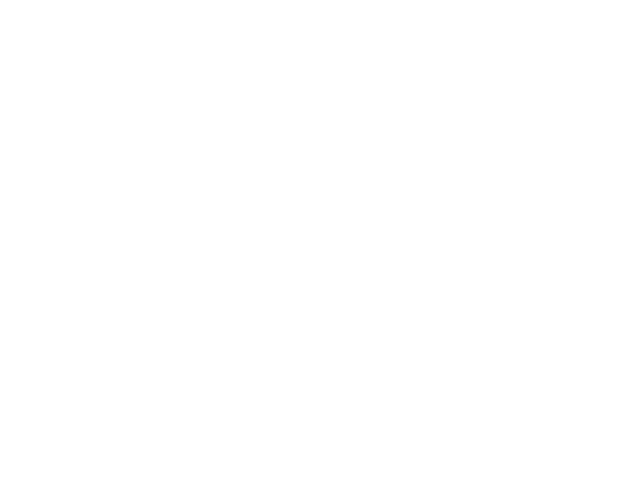
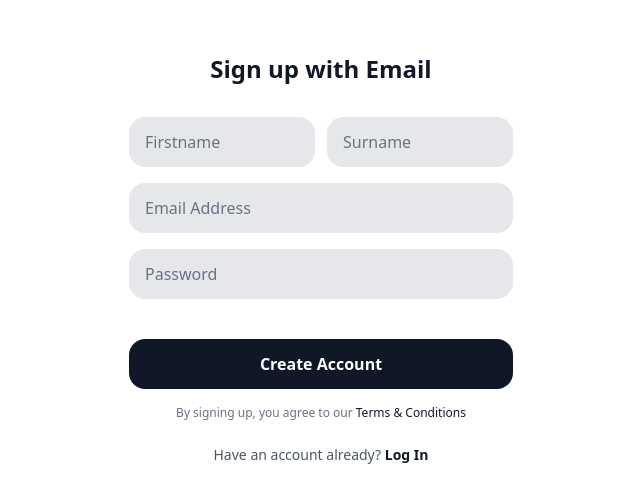
Before and after one commit to Singsooong/MiniTweet, a React app in the folder frontend/: page /register in a window 1280 px wide. Shown: the part 141-644 px from the top of the page, without its empty margins (319-959 px from the left). Built offline with nearby package versions, Linux system fonts and the light colour scheme; the HTML template or start-up script is replaced by a standard one.

Commit message:
feat: created Register Page and created Router Structure

```diff
--- a/frontend/package.json
+++ b/frontend/package.json
@@ -11,8 +11,11 @@
   },
   "dependencies": {
     "@tailwindcss/vite": "^4.1.14",
+    "axios": "^1.12.2",
     "react": "^19.1.1",
     "react-dom": "^19.1.1",
+    "react-hook-form": "^7.65.0",
+    "react-router-dom": "^7.9.4",
     "tailwindcss": "^4.1.14"
   },
   "devDependencies": {
--- a/frontend/src/App.jsx
+++ b/frontend/src/App.jsx
@@ -1,7 +1,23 @@
 import "./App.css";
+import {
+  BrowserRouter as Router,
+  Routes,
+  Route,
+  Navigate,
+} from "react-router-dom";
+import RegisterPage from "./pages/RegisterPage";
 
 function App() {
-  return <></>;
+  return (
+    <>
+      <Router>
+        <Routes>
+          <Route path="/" element={<Navigate to="/login" replace />} />
+          <Route path="/register" element={<RegisterPage />} />
+        </Routes>
+      </Router>
+    </>
+  );
 }
 
 export default App;
--- /dev/null
+++ b/frontend/src/pages/RegisterPage.jsx
@@ -0,0 +1,173 @@
+import React, { useState } from "react";
+import { useNavigate, Link } from "react-router-dom";
+import { useForm } from "react-hook-form";
+
+const RegisterPage = () => {
+  const navigate = useNavigate();
+  const [isLoading, setIsLoading] = useState(false);
+  const {
+    register,
+    handleSubmit,
+    formState: { errors },
+    watch,
+  } = useForm({
+    defaultValues: {
+      first_name: "",
+      surname: "",
+      email: "",
+      password: "",
+    },
+    mode: "onChange", // Validate on change for better UX
+  });
+
+  const onSubmit = async (data) => {
+    setIsLoading(true);
+    try {
+      //   await registerUser(data);
+      navigate("/login");
+    } catch (error) {
+      console.error("Registration failed:", error);
+      setIsLoading(false);
+    }
+  };
+
+  return (
+    <div className="min-h-screen flex items-center justify-center p-4 font-poppins">
+      <div className="w-full max-w-md p-8">
+        {/* Header Section */}
+        <div className="text-center mb-8">
+          <h1 className="text-2xl font-bold text-gray-900 mb-1">
+            Sign up with Email
+          </h1>
+        </div>
+
+        {/* Registration Form */}
+        <form onSubmit={handleSubmit(onSubmit)} className="space-y-4">
+          <div className="flex gap-3">
+            {/* First Name Input */}
+            <div className="flex-1">
+              <input
+                type="text"
+                placeholder="Firstname"
+                {...register("first_name", {
+                  required: "Firstname is required",
+                  minLength: {
+                    value: 2,
+                    message: "Firstname must be at least 2 characters",
+                  },
+                })}
+                className={`w-full h-[50px] rounded-2xl px-4 bg-gray-200 text-gray-800 placeholder-gray-500 focus:outline-none focus:ring-2 focus:ring-gray-900 ${
+                  errors.first_name ? "ring-2 ring-red-500" : ""
+                }`}
+              />
+              {errors.first_name && (
+                <p className="text-red-500 text-xs mt-1 ml-2">
+                  {errors.first_name.message}
+                </p>
+              )}
+            </div>
+
+            {/* Surname Input */}
+            <div className="flex-1">
+              <input
+                type="text"
+                placeholder="Surname"
+                {...register("surname", {
+                  required: "Surname is required",
+                  minLength: {
+                    value: 2,
+                    message: "Surname must be at least 2 characters",
+                  },
+                })}
+                className={`w-full h-[50px] rounded-2xl px-4 bg-gray-200 text-gray-800 placeholder-gray-500 focus:outline-none focus:ring-2 focus:ring-gray-900 ${
+                  errors.surname ? "ring-2 ring-red-500" : ""
+                }`}
+              />
+              {errors.surname && (
+                <p className="text-red-500 text-xs mt-1 ml-2">
+                  {errors.surname.message}
+                </p>
+              )}
+            </div>
+          </div>
+
+          {/* Email Address Input */}
+          <div>
+            <input
+              type="email"
+              placeholder="Email Address"
+              {...register("email", {
+                required: "Email is required",
+                pattern: {
+                  value: /^[A-Z0-9._%+-]+@[A-Z0-9.-]+\.[A-Z]{2,}$/i,
+                  message: "Invalid email address",
+                },
+              })}
+              className={`w-full h-[50px] rounded-2xl px-4 bg-gray-200 text-gray-800 placeholder-gray-500 focus:outline-none focus:ring-2 focus:ring-gray-900 ${
+                errors.email ? "ring-2 ring-red-500" : ""
+              }`}
+            />
+            {errors.email && (
+              <p className="text-red-500 text-xs mt-1 ml-2">
+                {errors.email.message}
+              </p>
+            )}
+          </div>
+
+          {/* Password Input */}
+          <div>
+            <input
+              type="password"
+              placeholder="Password"
+              {...register("password", {
+                required: "Password is required",
+                minLength: {
+                  value: 6,
+                  message: "Password must be at least 6 characters",
+                },
+              })}
+              className={`w-full h-[50px] rounded-2xl px-4 bg-gray-200 text-gray-800 placeholder-gray-500 focus:outline-none focus:ring-2 focus:ring-gray-900 ${
+                errors.password ? "ring-2 ring-red-500" : ""
+              }`}
+            />
+            {errors.password && (
+              <p className="text-red-500 text-xs mt-1 ml-2">
+                {errors.password.message}
+              </p>
+            )}
+          </div>
+
+          {/* Create Account Button */}
+          <button
+            type="submit"
+            disabled={isLoading}
+            className="w-full h-[50px] rounded-2xl bg-gray-900 text-white font-semibold hover:bg-gray-800 transition duration-150 mt-6 disabled:opacity-50 disabled:cursor-not-allowed"
+          >
+            {isLoading ? "Creating Account..." : "Create Account"}
+          </button>
+        </form>
+
+        {/* Terms and Conditions Text */}
+        <p className="text-center text-xs text-gray-500 mt-4">
+          By signing up, you agree to our{" "}
+          <a href="#" className="text-gray-900 hover:text-gray-700">
+            Terms & Conditions
+          </a>
+        </p>
+
+        {/* Login Link */}
+        <p className="text-center text-sm text-gray-600 mt-6">
+          Have an account already?{" "}
+          <Link
+            to="/login"
+            className="text-gray-900 font-semibold hover:text-gray-700"
+          >
+            Log In
+          </Link>
+        </p>
+      </div>
+    </div>
+  );
+};
+
+export default RegisterPage;
```
Also changed, not shown: 1 other file (tests, documents, lock files or other folders).
